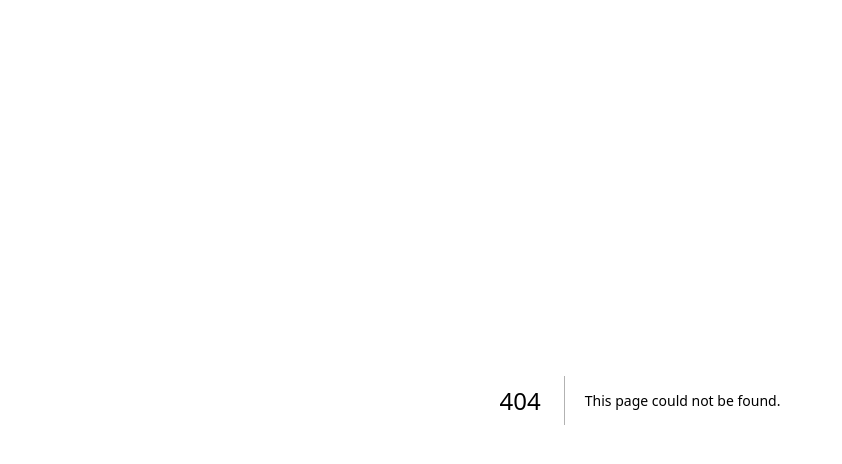
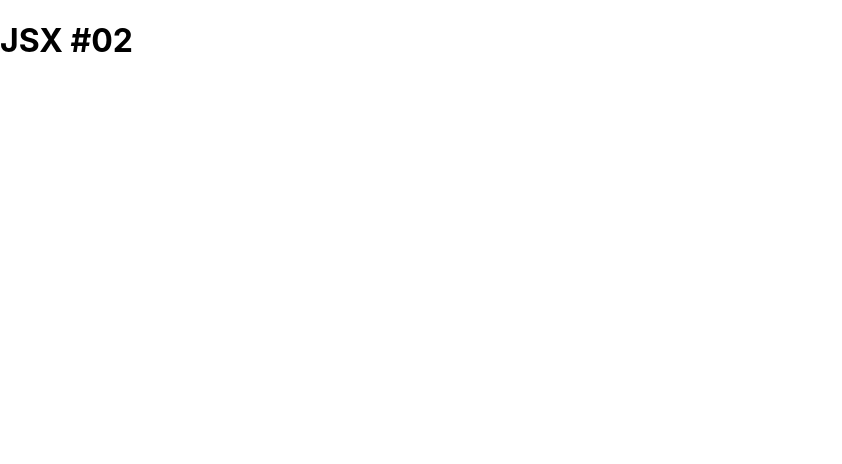
Before and after one commit to walber-vaz/curso-nextjs-cod3r, a Next.js app in the folder exercicios/: page /basic/jsx2 in a window 1280 px wide. Before the commit this address had no page. Shown: the top 464 px of the page, without its empty margins (0-842 px from the left). Built offline with nearby package versions, Linux system fonts and the light colour scheme.

Commit message:
feat: component jsx in react

```diff
--- /dev/null
+++ b/exercicios/pages/basic/jsx2.jsx
@@ -0,0 +1,10 @@
+export default function jsx2() {
+  // e possível retornar conteúdo jsx
+  const conteudo = (
+    <div>
+      <h1>JSX #02</h1>
+    </div>
+  );
+
+  return conteudo;
+}
--- a/exercicios/pages/basic/second.jsx
+++ b/exercicios/pages/basic/second.jsx
@@ -1,7 +1,7 @@
 export default function Second() {
   return (
     <div>
-      <h1>Second</h1>
+      <h1>Second - JSX</h1>
     </div>
   )
 }
```
